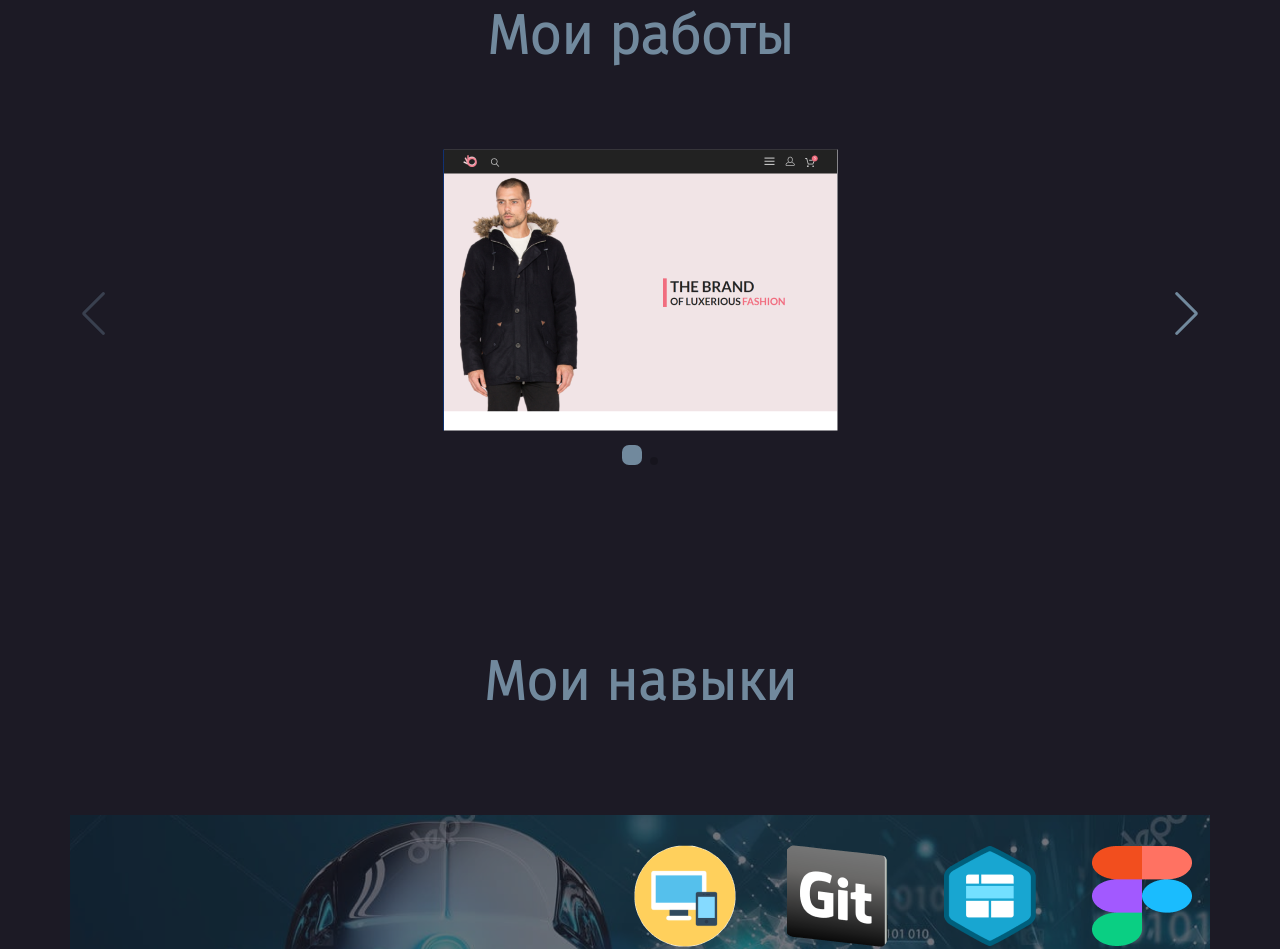
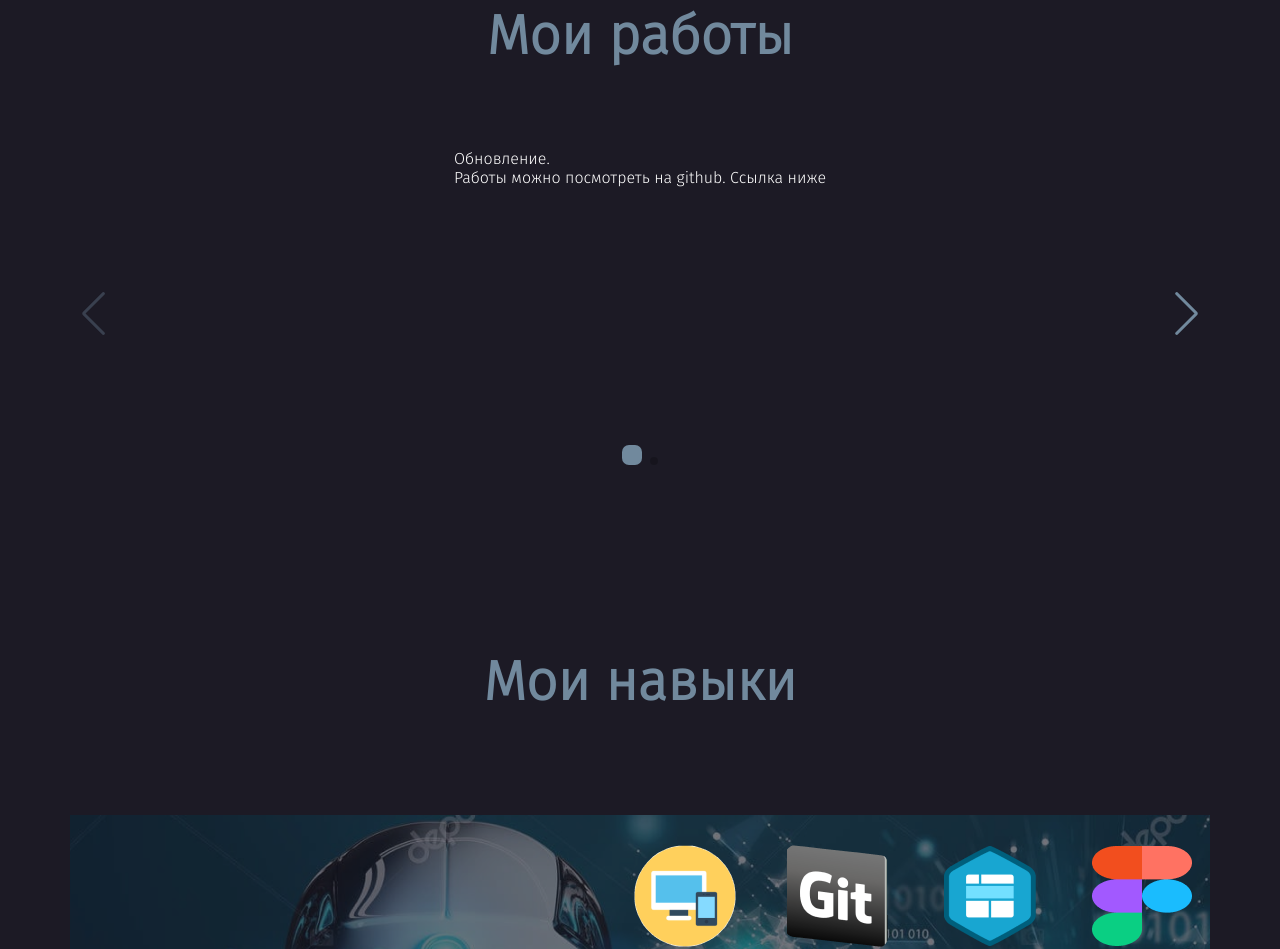
Before and after one commit to 1Dmitriy10/portfolio, a plain HTML site: page index.html in a window 1280 px wide. Shown: the part 2474-3423 px from the top of the page. Drawn offline with nearby package versions, Linux system fonts and the light colour scheme.

Commit message:
uodate my-work

```diff
--- a/index.html
+++ b/index.html
@@ -157,13 +157,13 @@
                 <div class="swiper-wrapper">
                     <!-- Slides -->
                     <div class="swiper-slide">
-                        <a target=»_blank» href="https://1dmitriy10.github.io/frontend-developer/">
-                            <img class="img_work" src="img/img-shop.png" alt="">
+                        <span>Обновление. <br>
+                            Работы можно посмотреть на github. Cсылка ниже
+                        </span>
                         </a>
                     </div>
                     <div class="swiper-slide">
-                        <a target=»_blank» href="https://1dmitriy10.github.io/project1/">
-                            <img src="img/img-shop.png" alt=""></a>
+
                     </div>
 
 
```
